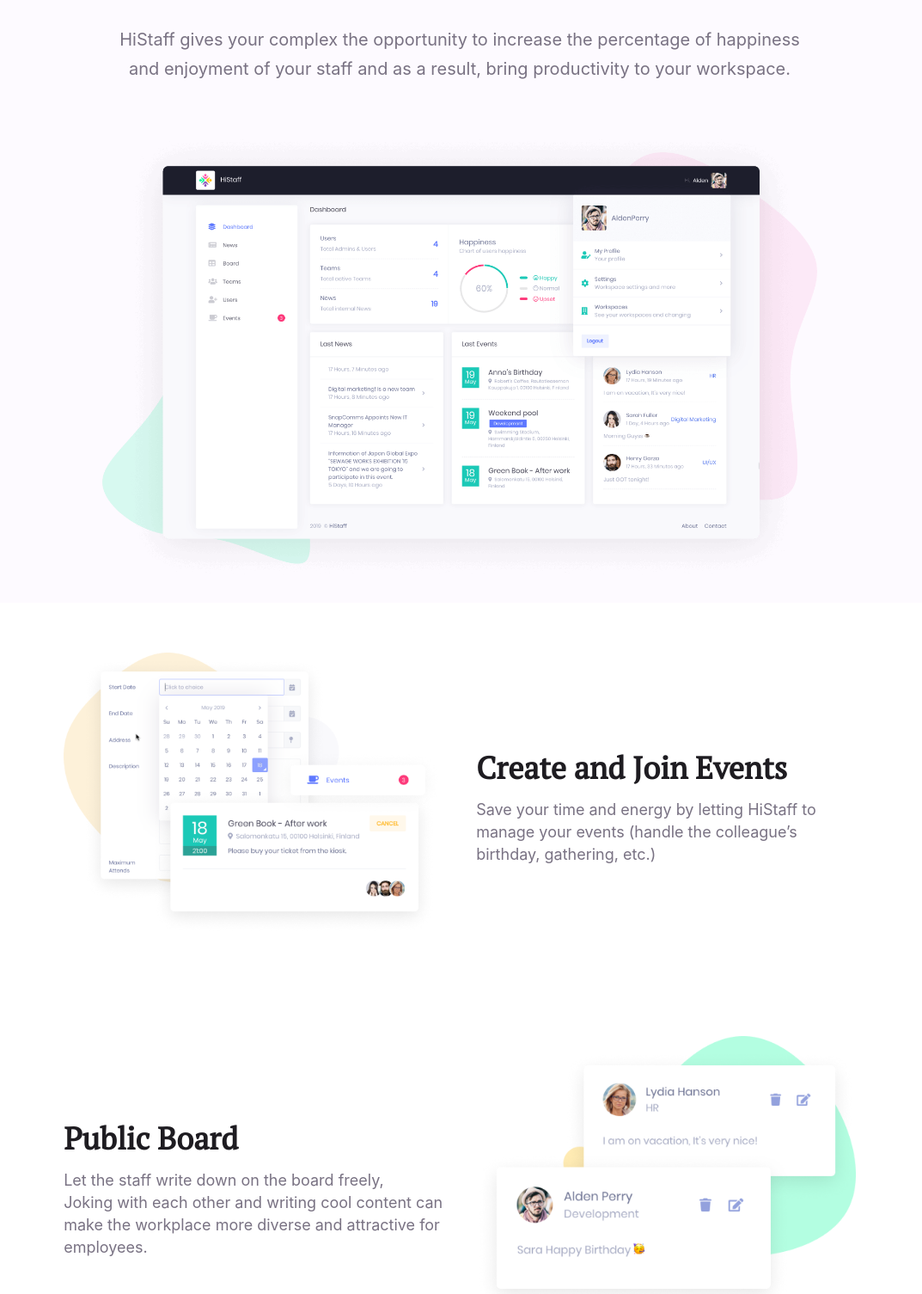
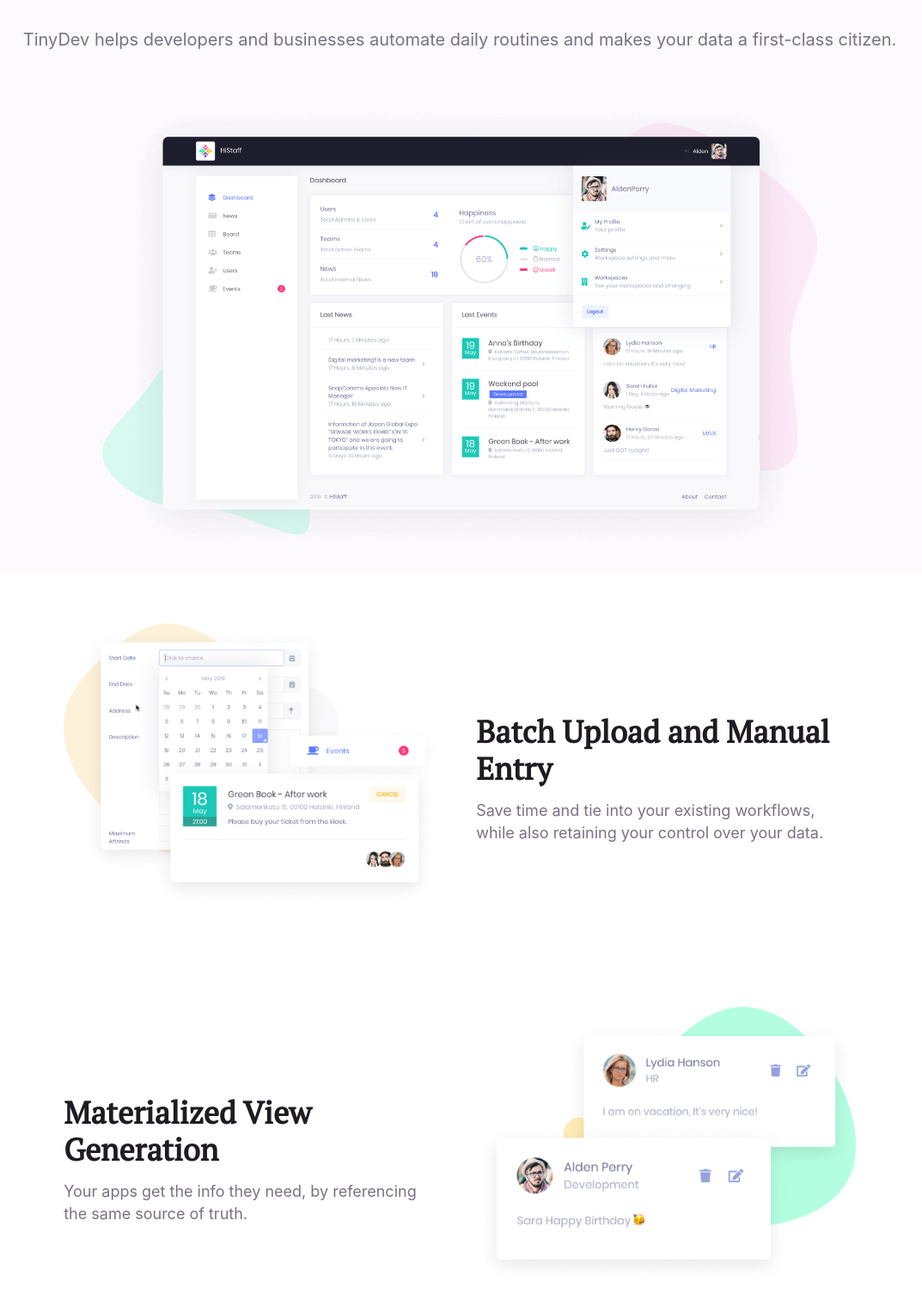
Before and after one commit to yingw787/tinydevcrm-landing-v2, a Gatsby site: page / in a window 1280 px wide. Shown: the part 355-1860 px from the top of the page at 86% size, without its empty margins (105-1178 px from the left). Built offline with nearby package versions, Linux system fonts and the light colour scheme; Gatsby itself is replaced by a stand-in of ours.

Commit message:
Update index.js updating content.

```diff
--- a/src/pages/index.js
+++ b/src/pages/index.js
@@ -15,7 +15,7 @@
 
         <div className={"page-header home"}>
             <h1>SQL-based Life Management</h1>
-            <p>HiStaff gives your complex the opportunity to increase the percentage of happiness<br/>and enjoyment of your staff and as a result, bring productivity to your workspace.</p>
+            <p>TinyDev helps developers and businesses automate daily routines and makes your data a first-class citizen.</p>
             <img alt={"Dashboard"} src={featureImage}/>
         </div>
 
@@ -31,8 +31,8 @@
 
                         <div className={"col-6"}>
                             <div className={"feature__content"}>
-                                <h2>Create and Join Events</h2>
-                                <p>Save your time and energy by letting HiStaff to manage your events (handle the colleague’s birthday, gathering, etc.)</p>
+                                <h2>Batch Upload and Manual Entry</h2>
+                                <p>Save time and tie into your existing workflows, while also retaining your control over your data.</p>
                             </div>
                         </div>
                     </div>
@@ -42,8 +42,8 @@
                     <div className={"row"}>
                         <div className={"col-6"}>
                             <div className={"feature__content"}>
-                                <h2>Public Board</h2>
-                                <p>Let the staff write down on the board freely,<br/>Joking with each other and writing cool content can make the workplace more diverse and attractive for employees. </p>
+                                <h2>Materialized View Generation</h2>
+                                <p>Your apps get the info they need, by referencing the same source of truth.</p>
                             </div>
                         </div>
 
@@ -112,11 +112,11 @@
             <div className={"container"}>
                 <div className={"call-to-action__content"}>
                     <h2>Sign up for free</h2>
-                    <p>Sign up and start increasing the productivity of your business with HiStaff.</p>
+                    <p>ahhoh</p>
                 </div>
 
                 <div className={"button"}>
-                    <a href="https://app.histaff.io" target={"_blank"} rel={"noopener noreferrer"}>Get Started</a>
+                    <a href="https://dashboard.tinydevcrm.com" target={"_blank"} rel={"noopener noreferrer"}>Register</a>
                 </div>
             </div>
         </div>
```
